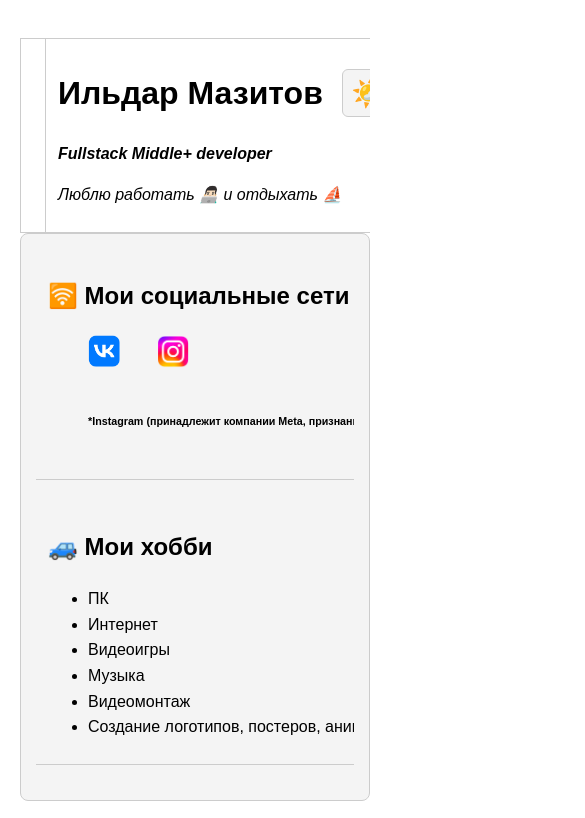
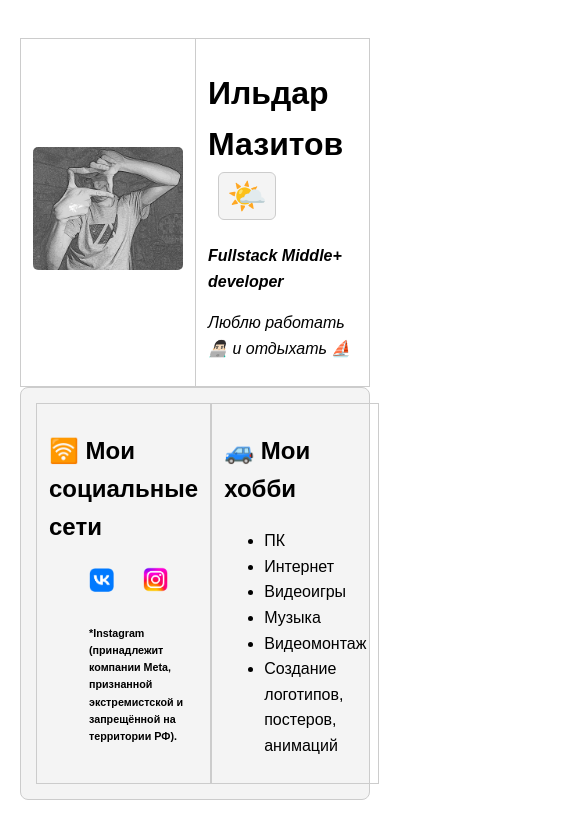
Before and after one commit to IldarMazitovOfficial/07.mini_PET_HelloMIF, a plain HTML site: page index.html in a window 390 px wide. Shown: the top 818 px of the page, 585 px wide, since content can reach past the window. Drawn offline with Linux system fonts and the light colour scheme.

Commit message:
Откат на финал.

```diff
--- a/style.css
+++ b/style.css
@@ -144,58 +144,3 @@ body:not(.dark) .photo-highlight:hover {
   background-color: var(--header-bg);
   border-radius: 8px;
 }
-
-@media (max-width: 768px) {
-  .column-table {
-    display: block;
-    width: 100%;
-  }
-
-  .column-table td {
-    display: block;
-    width: 100%;
-    border: none;
-    border-bottom: 1px solid var(--border-color);
-    margin-bottom: 20px;
-  }
-
-  .column-table tr {
-    display: block;
-    width: 100%;
-  }
-
-  table {
-    display: block;
-    overflow-x: auto;
-    width: 100%;
-  }
-
-  th, td {
-    white-space: nowrap;
-  }
-
-  .social-icons {
-    display: flex;
-    gap: 12px;
-    margin-top: 10px;
-    flex-wrap: wrap;
-  }
-
-  .social-icons img {
-    width: 32px;
-  }
-
-  .social-icon {
-    width: 100px;
-    height: auto;
-  }
-
-  .centered-photo img {
-    max-width: 100%;
-    height: auto;
-  }
-
-  #meow-emoji {
-    font-size: 24px;
-  }
-}
```
